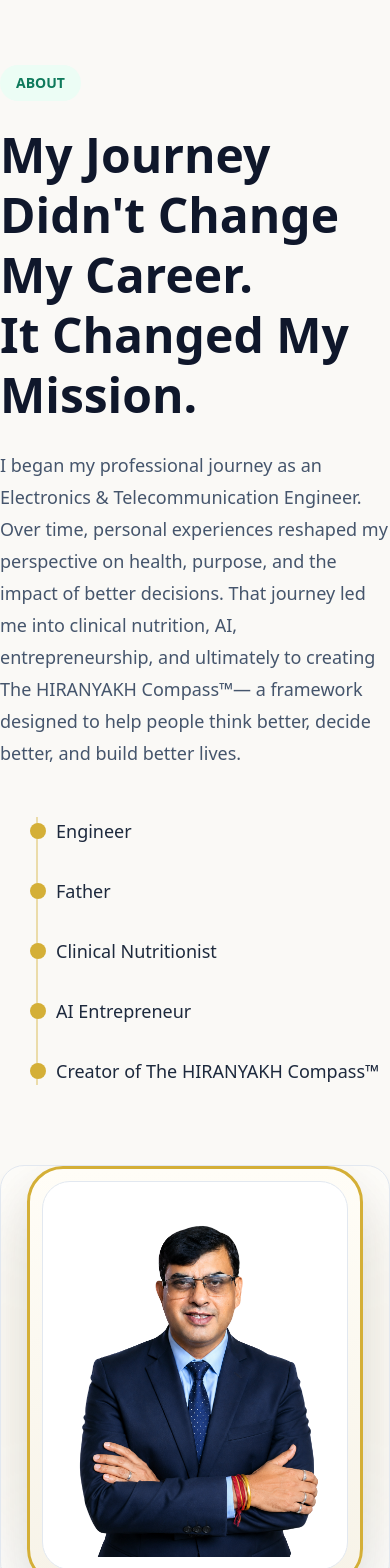
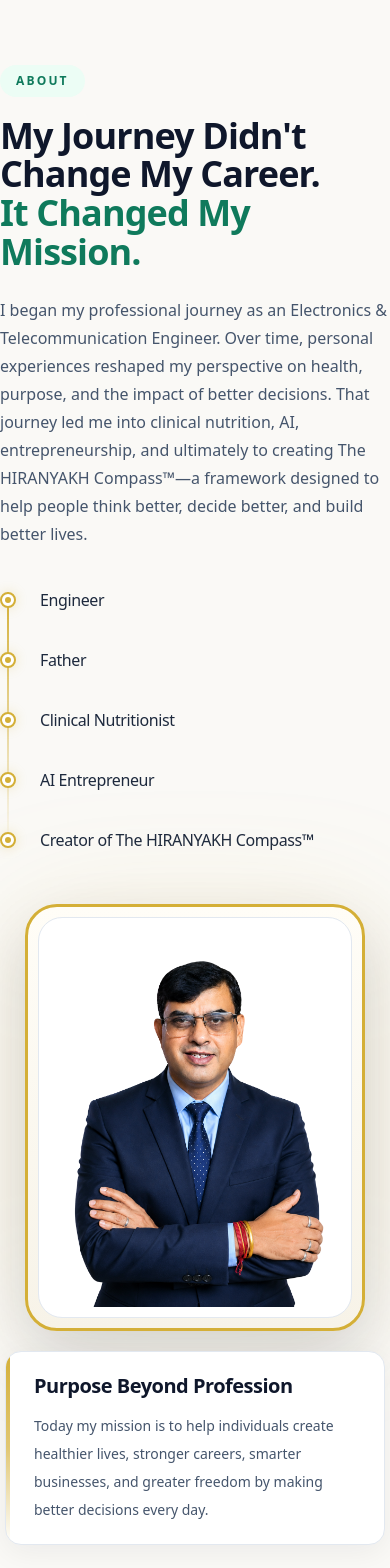
Before and after one commit to Hiranyakh/hiranyakhchatterjee, a Next.js app: page / in a window 390 px wide. Shown: the part 4680-6248 px from the top of the page. Built offline with nearby package versions, Linux system fonts and the light colour scheme; a web font is replaced by a local one.

Commit message:
feat: polish responsive about section

```diff
--- a/src/components/sections/about/About.tsx
+++ b/src/components/sections/about/About.tsx
@@ -1,68 +1,128 @@
 "use client";
 
-import Image from "next/image";
 import ProfileFrame from "./ProfileFrame";
 import Section from "@/components/ui/Section";
-
 import StoryCard from "./StoryCard";
 import JourneyTimeline from "./JourneyTimeline";
 
 export default function About() {
   return (
-    <Section >
+    <Section className="overflow-hidden">
+      <div
+        className="
+          grid
+          grid-cols-1
+          items-center
+          gap-12
+          lg:grid-cols-[1.05fr_0.95fr]
+          lg:gap-16
+          xl:gap-24
+        "
+      >
+        {/* ========================= */}
+        {/* LEFT — STORY */}
+        {/* ========================= */}
 
-      <div className="grid items-center gap-20 lg:grid-cols-2">
-
-        {/* LEFT */}
-
-        <div>
-
-          <span className="inline-flex rounded-full bg-emerald-50 px-4 py-2 text-sm font-semibold text-[#0F7A5C]">
+        <div className="min-w-0">
+          {/* Section Label */}
+          <span
+            className="
+              inline-flex
+              rounded-full
+              bg-emerald-50
+              px-4
+              py-2
+              text-xs
+              font-semibold
+              uppercase
+              tracking-[0.18em]
+              text-[#0F7A5C]
+              sm:text-sm
+            "
+          >
             ABOUT
           </span>
 
-          <h2 className="mt-6 text-5xl font-bold leading-tight text-slate-900">
-            My Journey Didn't Change My Career.
+          {/* Heading */}
+          <h2
+            className="
+              mt-5
+              max-w-3xl
+              text-4xl
+              font-bold
+              leading-[1.08]
+              tracking-tight
+              text-slate-900
+              sm:text-5xl
+              lg:text-6xl
+            "
+          >
+            My Journey Didn&apos;t Change My Career.
             <br />
+            <span className="text-[#0F7A5C]">
               It Changed My Mission.
+            </span>
           </h2>
 
-          <p className="mt-6 text-lg leading-8 text-slate-600">
-            I began my professional journey as an Electronics & Telecommunication Engineer.
-            Over time, personal experiences reshaped my perspective on health, purpose,
-            and the impact of better decisions. That journey led me into clinical nutrition,
-            AI, entrepreneurship, and ultimately to creating The HIRANYAKH Compass™—
-            a framework designed to help people think better, decide better, and build better lives.
+          {/* Story */}
+          <p
+            className="
+              mt-6
+              max-w-2xl
+              text-base
+              leading-7
+              text-slate-600
+              sm:text-lg
+              sm:leading-8
+            "
+          >
+            I began my professional journey as an Electronics &amp;
+            Telecommunication Engineer. Over time, personal experiences
+            reshaped my perspective on health, purpose, and the impact of
+            better decisions. That journey led me into clinical nutrition,
+            AI, entrepreneurship, and ultimately to creating The HIRANYAKH
+            Compass™—a framework designed to help people think better, decide
+            better, and build better lives.
           </p>
 
-          <div className="mt-12">
+          {/* Journey */}
+          <div className="mt-9 sm:mt-12">
             <JourneyTimeline />
           </div>
-
         </div>
 
-        {/* RIGHT */}
+        {/* ========================= */}
+        {/* RIGHT — PROFILE */}
+        {/* ========================= */}
 
-        <div className="space-y-6">
-
-          <div className="overflow-hidden rounded-3xl border border-slate-200 bg-white shadow-lg">
-
+        <div
+          className="
+            flex
+            w-full
+            flex-col
+            items-center
+            gap-5
+            lg:items-center
+            lg:gap-4
+          "
+        >
+          {/* Portrait */}
+          <div className="w-full max-w-[380px]">
             <ProfileFrame
               src="/images/about-portrait.png"
               alt="Hiranyakh"
             />
-
           </div>
 
+          {/* Purpose Card */}
+          <div className="w-full max-w-[380px]">
             <StoryCard
               title="Purpose Beyond Profession"
               description="Today my mission is to help individuals create healthier lives, stronger careers, smarter businesses, and greater freedom by making better decisions every day."
             />
-
           </div>
-
         </div>
-
+      </div>
     </Section>
   );
 }
--- a/src/components/sections/about/JourneyTimeline.tsx
+++ b/src/components/sections/about/JourneyTimeline.tsx
@@ -1,4 +1,6 @@
 "use client";
+
+import { motion } from "framer-motion";
 
 const journey = [
   "Engineer",
@@ -10,26 +12,72 @@
 
 export default function JourneyTimeline() {
   return (
-    <div className="relative pl-14">
+    <div className="relative pl-10 sm:pl-12">
+      {/* Timeline Line */}
+      <div
+        className="
+          absolute
+          left-[7px]
+          top-2
+          bottom-2
+          w-[2px]
+          bg-gradient-to-b
+          from-[#D4AF37]
+          via-[#D4AF37]/50
+          to-transparent
+        "
+      />
 
-      <div className="absolute left-9 top-0 h-full w-[2px] bg-[#D4AF37]/40" />
+      <div className="space-y-7 sm:space-y-8">
+        {journey.map((item, index) => (
+          <motion.div
+            key={item}
+            initial={{ opacity: 0, x: -12 }}
+            whileInView={{ opacity: 1, x: 0 }}
+            viewport={{ once: true, amount: 0.4 }}
+            transition={{
+              duration: 0.45,
+              delay: index * 0.08,
+              ease: "easeOut",
+            }}
+            className="relative flex min-h-8 items-center"
+          >
+            {/* Timeline Marker */}
+            <div
+              className="
+                absolute
+                -left-10
+                flex
+                h-4
+                w-4
+                items-center
+                justify-center
+                rounded-full
+                border-2
+                border-[#D4AF37]
+                bg-white
+                shadow-[0_0_12px_rgba(212,175,55,.25)]
+                sm:-left-12
+              "
+            >
+              <div className="h-1.5 w-1.5 rounded-full bg-[#D4AF37]" />
+            </div>
 
-      <div className="space-y-8">
-
-        {journey.map((item, index) => (
-          <div key={index} className="relative flex items-center">
-
-            <div className="absolute -left-[26px] h-4 w-4 rounded-full bg-[#D4AF37]" />
-
-            <h4 className="text-lg font-medium text-slate-800">
+            {/* Journey Label */}
+            <h4
+              className="
+                text-base
+                font-medium
+                tracking-tight
+                text-slate-800
+                sm:text-lg
+              "
+            >
               {item}
             </h4>
-
-          </div>
+          </motion.div>
         ))}
-
       </div>
-
     </div>
   );
 }
--- a/src/components/sections/about/ProfileFrame.tsx
+++ b/src/components/sections/about/ProfileFrame.tsx
@@ -16,53 +16,55 @@
     <motion.div
       whileHover={{
         y: -6,
-        scale: 1.02,
+        scale: 1.015,
       }}
-      transition={{
-        duration: 0.35,
-      }}
-      className="relative flex justify-center"
+      transition={{ duration: 0.35 }}
+      className="relative flex w-full justify-center"
     >
-      {/* Soft Glow */}
-
+      {/* Soft Gold Glow */}
       <div
         className="
           absolute
-          inset-6
+          inset-4
           rounded-[36px]
           bg-[#D4AF37]/15
           blur-3xl
+          sm:inset-6
         "
       />
 
       {/* Outer Gold Frame */}
-
       <div
         className="
           relative
-          rounded-[36px]
+          w-full
+          max-w-[340px]
+          rounded-[32px]
           border-[3px]
           border-[#D4AF37]
           bg-gradient-to-b
           from-[#FFFDF7]
           to-[#F7F3E8]
-          p-3
+          p-2.5
           shadow-[0_25px_60px_rgba(15,23,42,0.15)]
+          sm:rounded-[36px]
+          sm:p-3
         "
       >
-        {/* Navy Accent */}
-
+        {/* Inner Frame */}
         <div
           className="
-            rounded-[28px]
+            overflow-hidden
+            rounded-[24px]
             border
             border-slate-200
             bg-white
-            p-3
+            p-2.5
+            sm:rounded-[28px]
+            sm:p-3
           "
         >
           {/* Portrait */}
-
           <Image
             src={src}
             alt={alt}
@@ -70,8 +72,8 @@
             height={560}
             priority
             className="
-              w-[280px]
-              lg:w-[340px]
+              h-auto
+              w-full
               object-contain
             "
           />
--- a/src/components/sections/about/StoryCard.tsx
+++ b/src/components/sections/about/StoryCard.tsx
@@ -20,27 +20,76 @@
       }}
       transition={{ duration: 0.25 }}
       className="
+        relative
+        overflow-hidden
         rounded-2xl
         border
         border-slate-200
         bg-white
-        p-6
-        shadow-sm
+        p-5
+        shadow-[0_8px_30px_rgba(15,23,42,.06)]
+        sm:p-6
       "
     >
+      {/* Gold Accent */}
+      <div
+        className="
+          absolute
+          left-0
+          top-0
+          h-full
+          w-1
+          bg-gradient-to-b
+          from-[#D4AF37]
+          via-[#D4AF37]/70
+          to-transparent
+        "
+      />
+
+      <div className="pl-2">
+        {/* Optional Year */}
         {year && (
-        <p className="mb-3 text-sm font-semibold tracking-widest text-[#0F7A5C] uppercase">
+          <span
+            className="
+              text-xs
+              font-semibold
+              uppercase
+              tracking-[0.18em]
+              text-[#0F7A5C]
+            "
+          >
             {year}
-        </p>
+          </span>
         )}
 
-      <h3 className="text-2xl font-semibold text-slate-900">
+        {/* Title */}
+        <h3
+          className="
+            text-xl
+            font-semibold
+            tracking-tight
+            text-slate-900
+            sm:text-2xl
+          "
+        >
           {title}
         </h3>
 
-      <p className="mt-4 leading-8 text-slate-600">
+        {/* Description */}
+        <p
+          className="
+            mt-3
+            text-sm
+            leading-7
+            text-slate-600
+            sm:mt-4
+            sm:text-base
+            sm:leading-8
+          "
+        >
           {description}
         </p>
+      </div>
     </motion.div>
   );
 }
```
Lines whose indentation alone changed are shown as unchanged.
